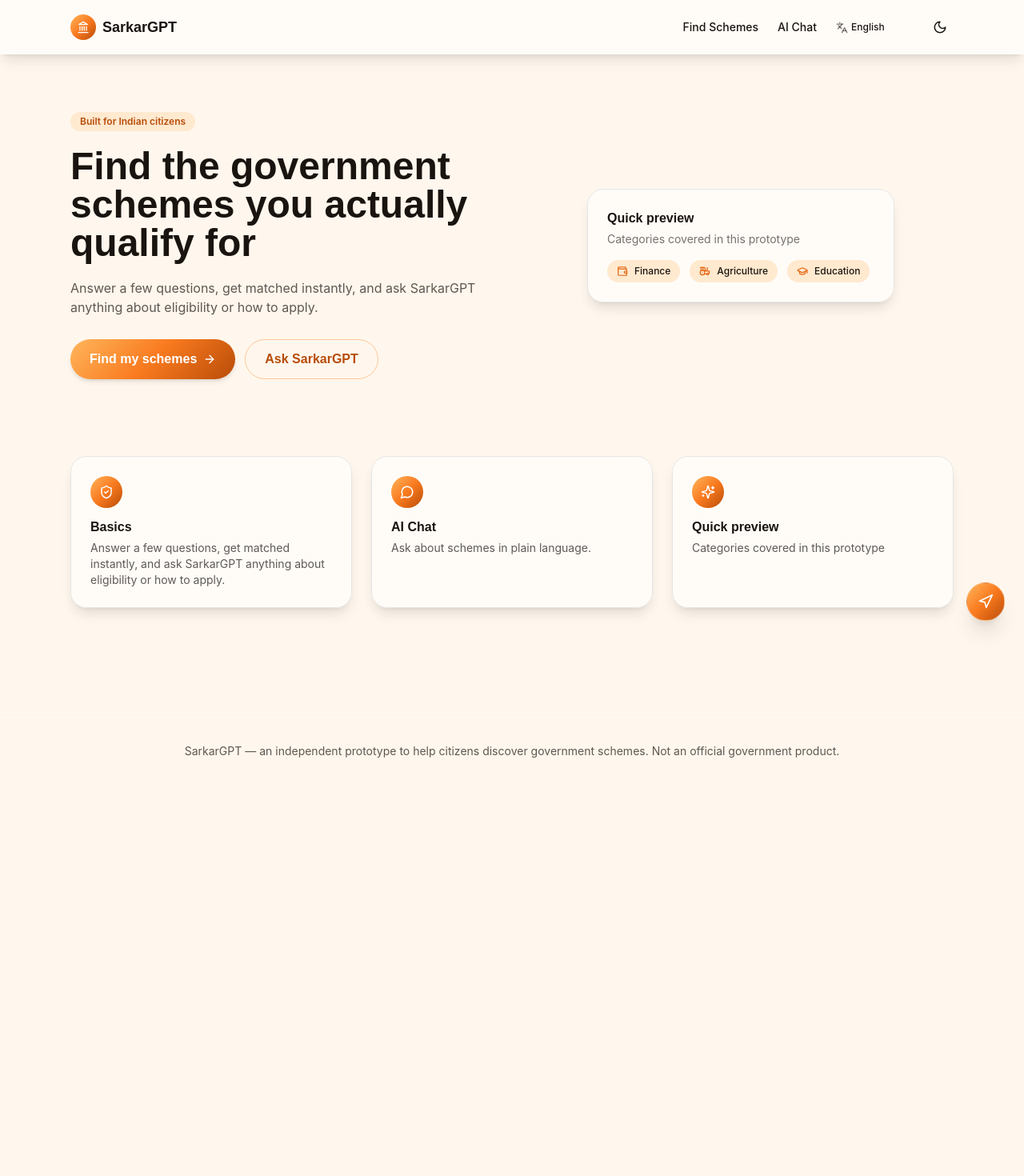
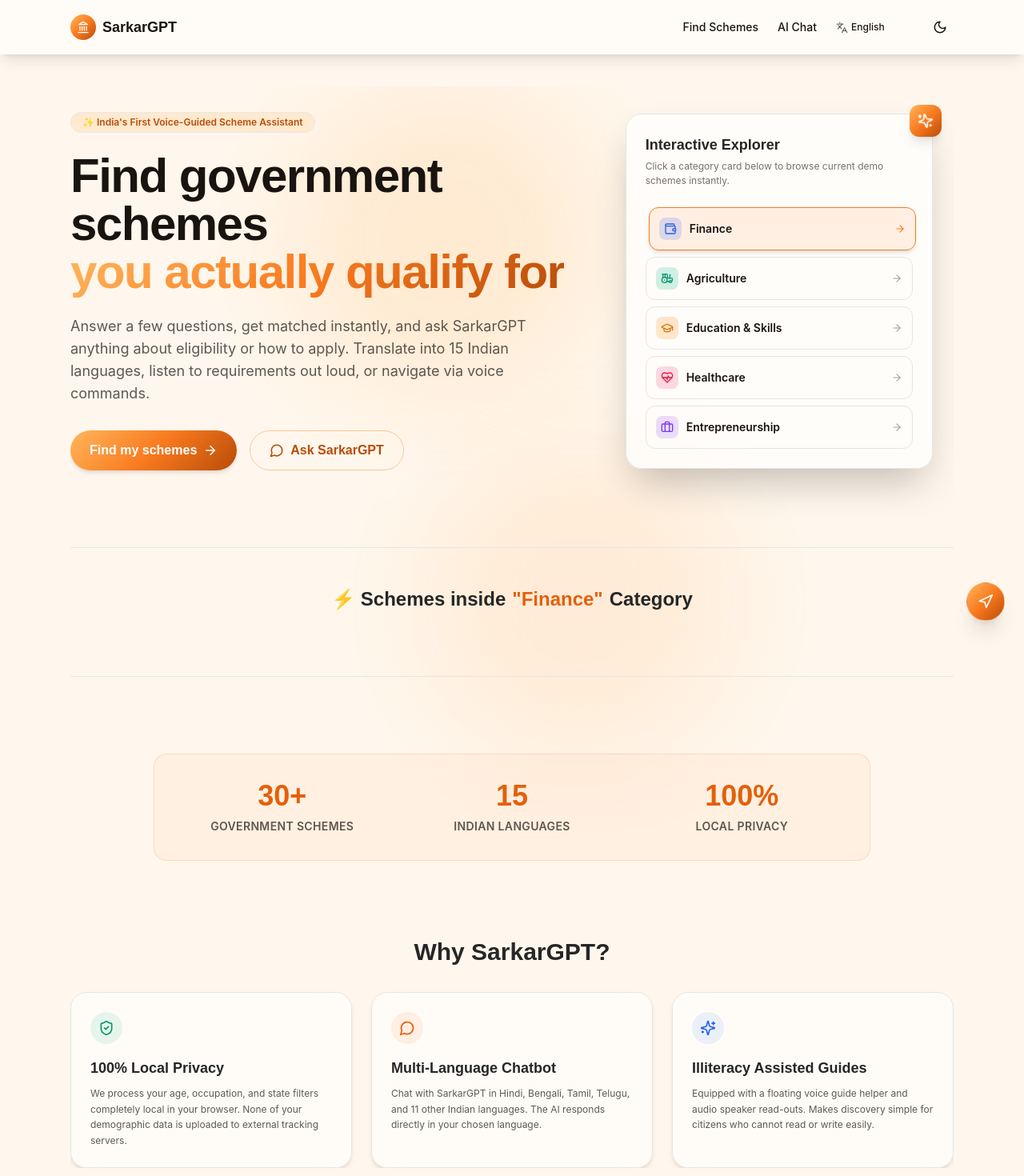
Before and after one commit to Aman-2518/Sarkar-GPT, a Next.js app: page / in a window 1280 px wide. Shown: the top 1470 px of the page at 80% size. Before the commit the page ends 981 px from the top, so only its background shows below. Built offline with nearby package versions, Linux system fonts and the light colour scheme.

Commit message:
design: enhance homepage with animated background glows, interactive scheme explorer, and count stats

```diff
--- a/app/page.tsx
+++ b/app/page.tsx
@@ -1,74 +1,227 @@
 "use client";
 
 import Link from "next/link";
-import { ArrowRight, MessageCircle, ShieldCheck, Sparkles, Wallet, GraduationCap, Tractor } from "lucide-react";
+import { useState, useEffect } from "react";
+import { motion, AnimatePresence } from "framer-motion";
+import {
+  ArrowRight,
+  MessageCircle,
+  ShieldCheck,
+  Sparkles,
+  Wallet,
+  GraduationCap,
+  Tractor,
+  HeartPulse,
+  Users,
+  Briefcase,
+  HelpCircle,
+  CheckCircle,
+  FileText
+} from "lucide-react";
 import { useLanguage } from "@/lib/languageContext";
+import schemesData from "@/data/schemes.json";
+import { Scheme } from "@/lib/types";
+
+const schemes = schemesData as Scheme[];
 
 const CATEGORIES = [
-  { icon: Wallet, label: "Finance" },
-  { icon: Tractor, label: "Agriculture" },
-  { icon: GraduationCap, label: "Education" },
+  { icon: Wallet, label: "Finance", color: "from-blue-500/20 to-indigo-500/20 text-blue-600 dark:text-blue-400" },
+  { icon: Tractor, label: "Agriculture", color: "from-emerald-500/20 to-teal-500/20 text-emerald-600 dark:text-emerald-400" },
+  { icon: GraduationCap, label: "Education & Skills", color: "from-amber-500/20 to-orange-500/20 text-amber-600 dark:text-amber-400" },
+  { icon: HeartPulse, label: "Healthcare", color: "from-rose-500/20 to-pink-500/20 text-rose-600 dark:text-rose-400" },
+  { icon: Briefcase, label: "Entrepreneurship", color: "from-violet-500/20 to-purple-500/20 text-violet-600 dark:text-violet-400" },
 ];
 
 export default function Home() {
   const { t } = useLanguage();
+  const [activeCategory, setActiveCategory] = useState<string>("Finance");
+  const [filteredSchemes, setFilteredSchemes] = useState<Scheme[]>([]);
 
-  const FEATURES = [
-    { icon: ShieldCheck, title: t("basics"), desc: t("heroSubtitle") },
-    { icon: MessageCircle, title: t("aiChat"), desc: t("suggestedTitle") },
-    { icon: Sparkles, title: t("quickPreview"), desc: t("categoriesCovered") },
+  useEffect(() => {
+    setFilteredSchemes(
+      schemes.filter(
+        (s) => s.category.toLowerCase().includes(activeCategory.toLowerCase().split(" ")[0])
+      )
+    );
+  }, [activeCategory]);
+
+  const stats = [
+    { value: "30+", label: "Government Schemes" },
+    { value: "15", label: "Indian Languages" },
+    { value: "100%", label: "Local Privacy" },
   ];
 
   return (
-    <div className="flex flex-col gap-24">
-      {/* Hero */}
-      <section className="grid items-center gap-10 pt-8 md:grid-cols-2">
-        <div className="flex flex-col gap-5">
-          <span className="w-fit rounded-full bg-saffron-100 dark:bg-white/10 px-3 py-1 text-xs font-semibold text-saffron-700 dark:text-saffron-300">
-            Built for Indian citizens
+    <div className="relative flex flex-col gap-24 overflow-hidden min-h-screen">
+      {/* Animated Background Decorative Blobs */}
+      <div className="absolute top-0 left-1/4 w-96 h-96 bg-saffron-300/20 dark:bg-saffron-500/10 rounded-full blur-3xl -z-10 animate-pulse duration-[6000ms]" />
+      <div className="absolute top-1/3 right-1/4 w-96 h-96 bg-orange-300/20 dark:bg-orange-500/10 rounded-full blur-3xl -z-10 animate-pulse duration-[8000ms] delay-1000" />
+
+      {/* Hero Section */}
+      <section className="grid items-center gap-10 pt-8 md:grid-cols-12">
+        <motion.div
+          initial={{ opacity: 0, x: -30 }}
+          animate={{ opacity: 1, x: 0 }}
+          transition={{ duration: 0.6 }}
+          className="flex flex-col gap-6 md:col-span-7"
+        >
+          <span className="w-fit rounded-full bg-saffron-100 dark:bg-white/10 px-3.5 py-1 text-xs font-semibold text-saffron-700 dark:text-saffron-300 border border-saffron-200 dark:border-white/5">
+            ✨ India's First Voice-Guided Scheme Assistant
           </span>
-          <h1 className="font-display text-4xl font-extrabold leading-tight md:text-5xl">
-            {t("heroTitle")}
+          <h1 className="font-display text-4xl font-extrabold leading-tight md:text-6xl tracking-tight">
+            Find government schemes <br className="hidden md:inline" />
+            <span className="bg-warm-gradient bg-clip-text text-transparent">you actually qualify for</span>
           </h1>
-          <p className="text-ink-900/70 dark:text-saffron-50/70">
-            {t("heroSubtitle")}
+          <p className="text-base md:text-lg text-ink-900/70 dark:text-saffron-50/70 max-w-xl leading-relaxed">
+            {t("heroSubtitle")} Translate into 15 Indian languages, listen to requirements out loud, or navigate via voice commands.
           </p>
-          <div className="flex flex-wrap gap-3 pt-2">
-            <Link href="/find-schemes" className="btn-primary">
-              {t("findMySchemesBtn")} <ArrowRight size={16} />
+          <div className="flex flex-wrap gap-4 pt-2">
+            <Link href="/find-schemes" className="btn-primary flex items-center gap-2">
+              {t("findMySchemesBtn")} <ArrowRight size={18} />
             </Link>
-            <Link href="/chat" className="btn-secondary">
-              {t("askSarkarGptBtn")}
+            <Link href="/chat" className="btn-secondary flex items-center gap-2">
+              <MessageCircle size={18} /> {t("askSarkarGptBtn")}
             </Link>
           </div>
-        </div>
+        </motion.div>
 
-        <div className="relative flex items-center justify-center">
-          <div className="card w-full max-w-sm border border-neutral-200 dark:border-white/10 shadow-lg">
-            <p className="font-display font-semibold">{t("quickPreview")}</p>
-            <p className="mt-1 text-sm text-ink-900/60 dark:text-saffron-50/60">{t("categoriesCovered")}</p>
-            <div className="mt-4 flex flex-wrap gap-3">
-              {CATEGORIES.map(({ icon: Icon, label }) => (
-                <div key={label} className="flex items-center gap-2 rounded-full bg-saffron-100 dark:bg-white/10 px-3 py-1.5 text-xs font-medium text-saffron-800 dark:text-saffron-300">
-                  <Icon size={14} className="text-saffron-600" /> {label}
-                </div>
+        {/* Right side Hero Card */}
+        <motion.div
+          initial={{ opacity: 0, x: 30 }}
+          animate={{ opacity: 1, x: 0 }}
+          transition={{ duration: 0.6, delay: 0.1 }}
+          className="relative flex items-center justify-center md:col-span-5"
+        >
+          <div className="card w-full max-w-sm border border-neutral-200 dark:border-white/10 shadow-2xl relative bg-white/70 dark:bg-zinc-900/70 backdrop-blur-lg">
+            <div className="absolute -top-3 -right-3 rounded-xl bg-warm-gradient text-white p-2.5 shadow-lg">
+              <Sparkles size={20} className="animate-spin duration-3000" />
+            </div>
+            <p className="font-display font-bold text-lg text-neutral-800 dark:text-white flex items-center gap-2">
+              Interactive Explorer
+            </p>
+            <p className="mt-1 text-xs text-ink-900/60 dark:text-saffron-50/60 leading-normal">
+              Click a category card below to browse current demo schemes instantly.
+            </p>
+
+            <div className="mt-6 flex flex-col gap-2">
+              {CATEGORIES.map(({ icon: Icon, label, color }) => (
+                <button
+                  key={label}
+                  onClick={() => setActiveCategory(label)}
+                  className={`flex items-center justify-between p-3 rounded-xl border text-sm font-semibold transition-all duration-300 ${
+                    activeCategory === label
+                      ? "border-saffron-500 bg-saffron-500/10 text-saffron-800 dark:text-saffron-300 shadow-md translate-x-1"
+                      : "border-neutral-200 dark:border-white/10 hover:border-saffron-500/30 hover:bg-neutral-50 dark:hover:bg-white/5"
+                  }`}
+                >
+                  <div className="flex items-center gap-2.5">
+                    <span className={`p-1.5 rounded-lg bg-gradient-to-tr ${color}`}>
+                      <Icon size={16} />
+                    </span>
+                    <span>{label}</span>
+                  </div>
+                  <ArrowRight size={14} className={activeCategory === label ? "text-saffron-500" : "text-neutral-400"} />
+                </button>
               ))}
             </div>
           </div>
+        </motion.div>
+      </section>
+
+      {/* Dynamic Interactive Drawer Showcase */}
+      <section className="border-y border-neutral-200 dark:border-white/10 py-12">
+        <h2 className="text-center font-display text-2xl font-extrabold mb-8 text-neutral-800 dark:text-white flex items-center justify-center gap-2">
+          ⚡ Schemes inside <span className="text-saffron-600 dark:text-saffron-400">"{activeCategory}"</span> Category
+        </h2>
+
+        <div className="grid gap-6 md:grid-cols-3 max-w-6xl mx-auto px-2">
+          <AnimatePresence mode="wait">
+            {filteredSchemes.slice(0, 3).map((s) => (
+              <motion.div
+                key={s.id}
+                initial={{ opacity: 0, y: 15 }}
+                animate={{ opacity: 1, y: 0 }}
+                exit={{ opacity: 0, y: -15 }}
+                transition={{ duration: 0.3 }}
+                className="card flex flex-col justify-between border border-neutral-200 dark:border-white/10 bg-white/50 dark:bg-zinc-900/50 hover:bg-white dark:hover:bg-zinc-900 shadow-md hover:shadow-lg"
+              >
+                <div>
+                  <span className="text-[10px] font-bold uppercase tracking-wider text-saffron-600 dark:text-saffron-400 px-2 py-0.5 rounded-full bg-saffron-500/10 w-fit mb-2 block">
+                    {s.category}
+                  </span>
+                  <h3 className="font-display font-extrabold text-base mb-1.5 text-neutral-800 dark:text-white">{s.name}</h3>
+                  <p className="text-xs text-ink-900/60 dark:text-saffron-50/60 mb-3">{s.ministry}</p>
+                  <p className="text-xs text-ink-900/80 dark:text-saffron-50/80 leading-relaxed mb-4">{s.description}</p>
+                </div>
+
+                <div className="flex flex-wrap gap-1.5 mb-4 border-t border-neutral-100 dark:border-white/5 pt-3">
+                  {s.documents.slice(0, 2).map((d) => (
+                    <span key={d} className="text-[10px] bg-neutral-100 dark:bg-white/5 text-neutral-600 dark:text-saffron-50/70 px-2 py-1 rounded-md flex items-center gap-1 font-medium">
+                      <FileText size={10} /> {d}
+                    </span>
+                  ))}
+                  {s.documents.length > 2 && (
+                    <span className="text-[10px] text-saffron-600 font-bold px-1.5 py-1">+{s.documents.length - 2} more</span>
+                  )}
+                </div>
+
+                <Link href="/find-schemes" className="btn-secondary !py-2 !px-3 text-xs w-full text-center hover:bg-saffron-500 hover:text-white hover:border-saffron-500">
+                  Check Eligibility
+                </Link>
+              </motion.div>
+            ))}
+          </AnimatePresence>
         </div>
       </section>
 
-      {/* Features */}
-      <section className="grid gap-6 md:grid-cols-3">
-        {FEATURES.map(({ icon: Icon, title, desc }) => (
-          <div key={title} className="card border border-neutral-200 dark:border-white/10">
-            <span className="grid h-10 w-10 place-items-center rounded-full bg-warm-gradient text-white">
-              <Icon size={18} />
-            </span>
-            <h3 className="mt-3 font-display font-bold">{title}</h3>
-            <p className="mt-1 text-sm text-ink-900/70 dark:text-saffron-50/70">{desc}</p>
+      {/* Stats Counter Section */}
+      <section className="grid grid-cols-3 gap-4 md:gap-8 max-w-4xl mx-auto w-full border border-saffron-500/20 bg-saffron-500/5 rounded-2xl p-6 md:p-8 backdrop-blur-md">
+        {stats.map((stat, i) => (
+          <div key={i} className="text-center flex flex-col gap-1 md:gap-2">
+            <h3 className="font-display text-2xl md:text-4xl font-extrabold text-saffron-600 dark:text-saffron-400">
+              {stat.value}
+            </h3>
+            <p className="text-[10px] md:text-sm font-semibold text-ink-900/70 dark:text-saffron-50/70 uppercase tracking-wide">
+              {stat.label}
+            </p>
           </div>
         ))}
+      </section>
+
+      {/* Key Benefits Grid */}
+      <section className="flex flex-col gap-8">
+        <h2 className="text-center font-display text-3xl font-extrabold text-neutral-800 dark:text-white">Why SarkarGPT?</h2>
+        <div className="grid gap-6 md:grid-cols-3">
+          <div className="card border border-neutral-200 dark:border-white/10 hover:border-saffron-500/40 shadow-md">
+            <span className="grid h-10 w-10 place-items-center rounded-full bg-emerald-500/10 text-emerald-600 dark:text-emerald-400">
+              <ShieldCheck size={20} />
+            </span>
+            <h3 className="mt-4 font-display font-bold text-lg text-neutral-800 dark:text-white">100% Local Privacy</h3>
+            <p className="mt-2 text-xs text-ink-900/70 dark:text-saffron-50/70 leading-relaxed">
+              We process your age, occupation, and state filters completely local in your browser. None of your demographic data is uploaded to external tracking servers.
+            </p>
+          </div>
+
+          <div className="card border border-neutral-200 dark:border-white/10 hover:border-saffron-500/40 shadow-md">
+            <span className="grid h-10 w-10 place-items-center rounded-full bg-saffron-500/10 text-saffron-600 dark:text-saffron-400">
+              <MessageCircle size={20} />
+            </span>
+            <h3 className="mt-4 font-display font-bold text-lg text-neutral-800 dark:text-white">Multi-Language Chatbot</h3>
+            <p className="mt-2 text-xs text-ink-900/70 dark:text-saffron-50/70 leading-relaxed">
+              Chat with SarkarGPT in Hindi, Bengali, Tamil, Telugu, and 11 other Indian languages. The AI responds directly in your chosen language.
+            </p>
+          </div>
+
+          <div className="card border border-neutral-200 dark:border-white/10 hover:border-saffron-500/40 shadow-md">
+            <span className="grid h-10 w-10 place-items-center rounded-full bg-blue-500/10 text-blue-600 dark:text-blue-400">
+              <Sparkles size={20} />
+            </span>
+            <h3 className="mt-4 font-display font-bold text-lg text-neutral-800 dark:text-white">Illiteracy Assisted Guides</h3>
+            <p className="mt-2 text-xs text-ink-900/70 dark:text-saffron-50/70 leading-relaxed">
+              Equipped with a floating voice guide helper and audio speaker read-outs. Makes discovery simple for citizens who cannot read or write easily.
+            </p>
+          </div>
+        </div>
       </section>
     </div>
   );
```
